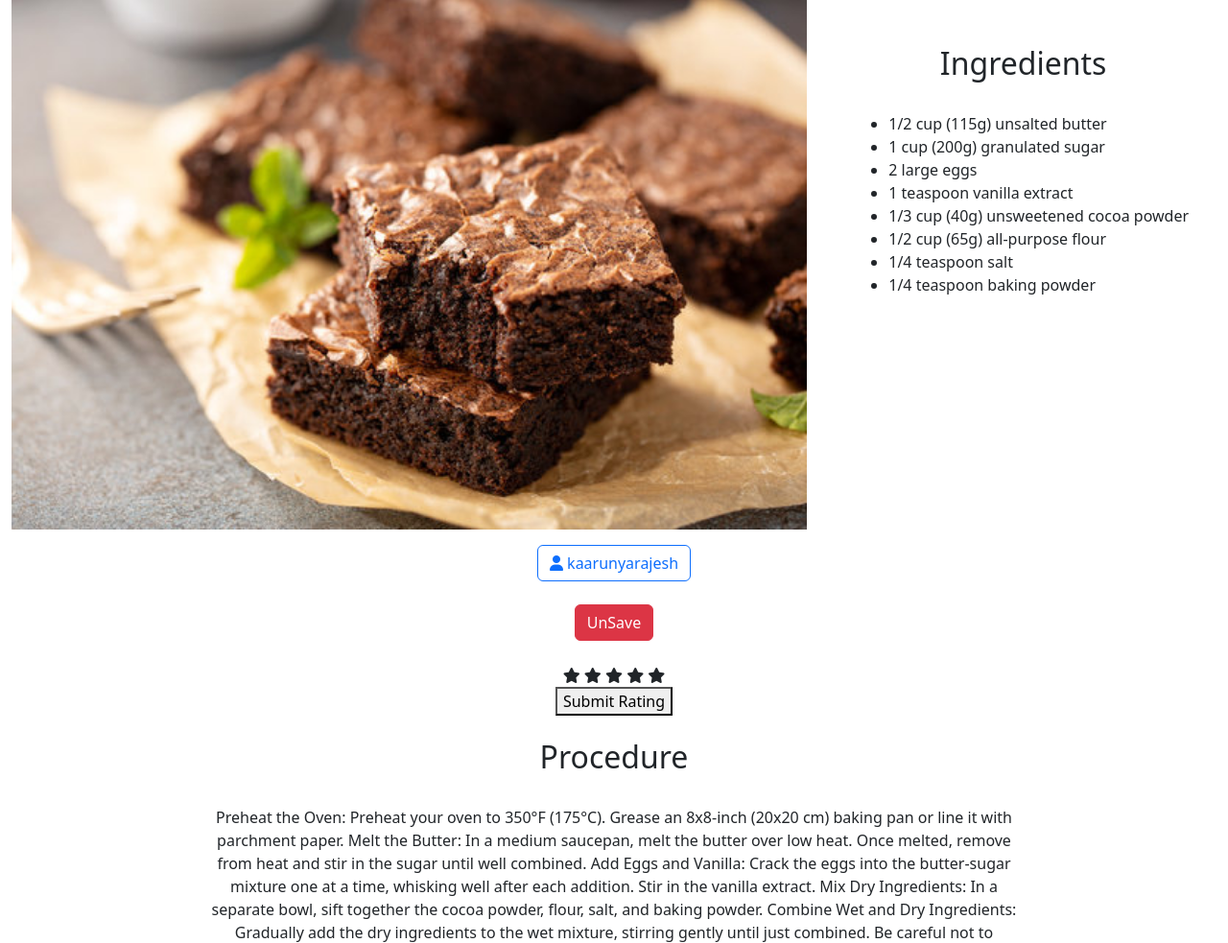
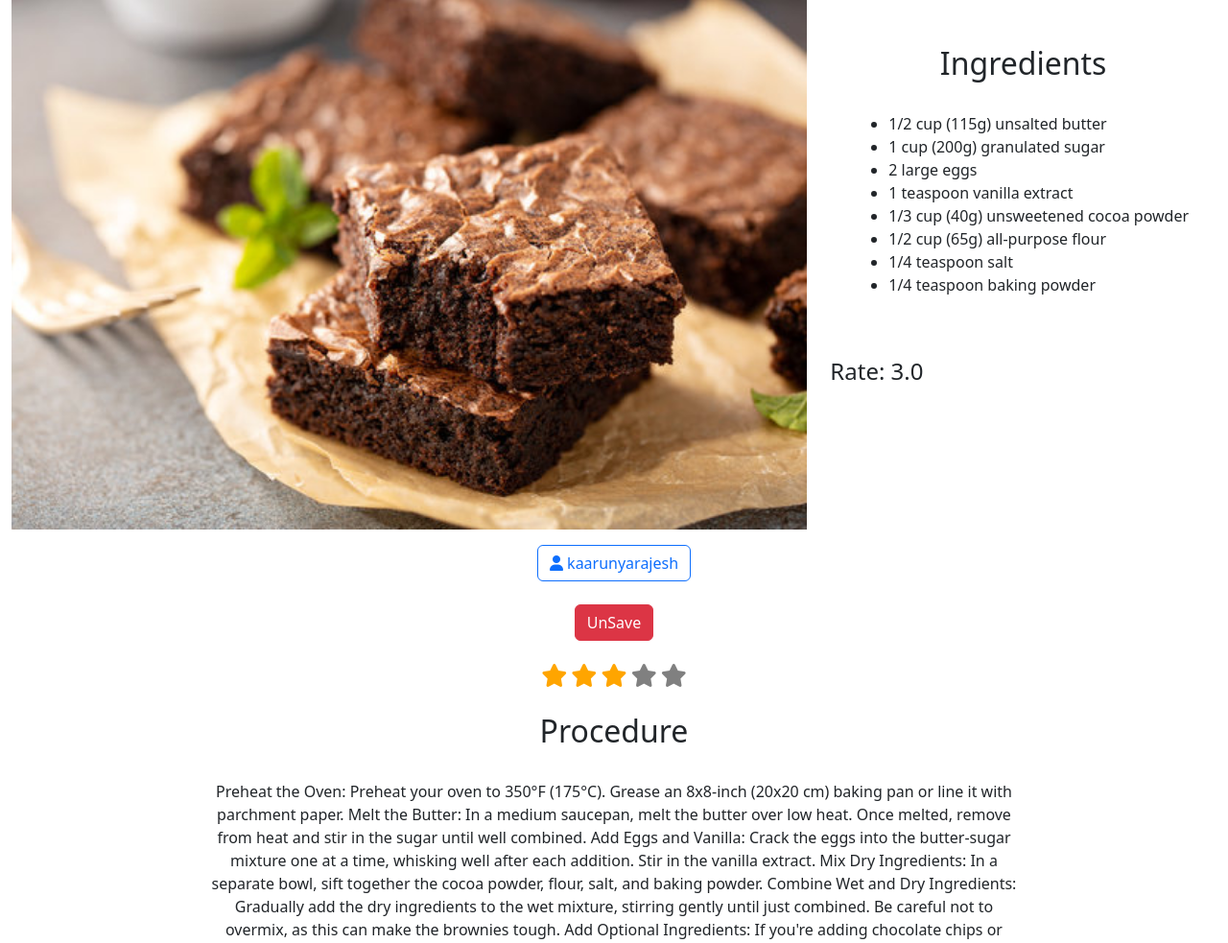
Before and after one commit to Kaarunyaaa/RecipeRide, a Django app: page /recipe/1/ in a window 1280 px wide. Shown: the part 70-1053 px from the top of the page at 96% size. Run offline with Django 4.2, Linux system fonts and the light colour scheme; a user stored in the database is signed in; data comes from the database, SQL or seed files in the repository; both versions use the stored data as it was after the commit; some libraries are stand-ins or nearby versions.

Commit message:
Completed rating system

```diff
--- a/recipe/urls.py
+++ b/recipe/urls.py
@@ -38,7 +38,8 @@ urlpatterns = [
     path('follow/<int:user_id>/', views.follow_user, name='follow_user'),
     path('save/<id>/', views.save,name='save'),
     path('saved_recipe/', views.view_saved),
-    path('following/',views.following,name='following')
+    path('following/',views.following,name='following'),
+    path('rate/<int:id>/<int:rate>/',views.rate,name='rate'),
 
 
 ]+ static(settings.STATIC_URL, document_root=settings.STATIC_ROOT)
--- a/recipeapp/forms.py
+++ /dev/null
@@ -1,7 +0,0 @@
-from django import forms
-from .models import Rating
-
-class RatingForm(forms.ModelForm):
-    class Meta:
-        model = Rating
-        fields = ['rating']
--- a/recipeapp/models.py
+++ b/recipeapp/models.py
@@ -62,12 +62,10 @@ class Saves(models.Model):
 class Rating(models.Model):
     user = models.ForeignKey(settings.AUTH_USER_MODEL, on_delete=models.CASCADE)
     recipe = models.ForeignKey(addrecipe, on_delete=models.CASCADE)
-    rating = models.DecimalField(
-        max_digits=2,  # Total number of digits (including decimal point)
-        decimal_places=1,  # Number of digits after the decimal point
+    rating = models.IntegerField(
         validators=[
-            MinValueValidator(0.0),
-            MaxValueValidator(5.0),
+            MinValueValidator(0),
+            MaxValueValidator(5),
         ]
     )
     class Meta:
--- a/recipeapp/views.py
+++ b/recipeapp/views.py
@@ -5,7 +5,6 @@ from django.contrib import messages
 from .models import CustomUser, addrecipe, Comment, Notification,Follow,Saves,Rating
 from .models import UserProfile
 from django.contrib.auth.models import User
-from .forms import RatingForm
 
 # Create your views here.
 def home(request):
@@ -80,7 +79,14 @@ def recipe(request, recipe_id):
     if Rating.objects.filter(user=request.user,recipe=recipe).exists():
         user_rating=Rating.objects.get(user=request.user,recipe=recipe)
 
-    form=RatingForm()
+    avgRate=None
+    if Rating.objects.filter(recipe=recipe).exists():
+        rating=Rating.objects.filter(recipe=recipe)
+        rate=0
+        for i in rating:
+            rate+=i.rating
+        avgRate=round(rate/len(rating),2)
+
     comments = recipe.comments.all()
     context = {
         'img':recipe.img,
@@ -90,9 +96,9 @@ def recipe(request, recipe_id):
         'comments': comments,
         'posted_by':recipe.user,
         'saveFlag':saveFlag,
-        'RatingForm':form,
         'user_rating':user_rating,
         'defaultRange':[1,2,3,4,5],
+        'avgRate':avgRate,
     }
     return render(request, 'recipe.html', context)
 
@@ -265,3 +271,14 @@ def following(request):
         'followed_accounts': followed_accounts,
     }
     return render(request, 'following.html',context)
+
+@login_required
+def rate(request,id,rate):
+    recipe=addrecipe.objects.get(id=id)
+    if Rating.objects.filter(user=request.user,recipe=recipe).exists():
+        a=Rating.objects.get(user=request.user,recipe=recipe)
+        a.rating=rate
+        a.save()
+    else:
+        Rating.objects.create(user=request.user,recipe=recipe,rating=rate)
+    return redirect('recipe',recipe.id)
--- a/template/recipe.html
+++ b/template/recipe.html
@@ -38,6 +38,19 @@
         padding: 10px;
         margin-bottom: 10px;
     }
+    a{
+
+        text-decoration: none;
+        color: inherit;
+        display: inline-block;
+        font-size: 0; /* Ensures no extra space between inline-blocks */
+    }
+    .checked {
+        color: orange;
+    }
+    .fa-star {
+        font-size: 24px; /* Adjust the size of the stars */
+    }
 </style>
 <body>
     <div class="container-fluid">
@@ -56,6 +69,10 @@
                     {% endfor %}
                     </ul>
                 </center>
+                <br><br>
+                    {% if avgRate != none %}
+                        <h4>Rate: {{ avgRate }}</h4>
+                    {% endif %}
             </div>
         </div>
     </div>
@@ -83,17 +100,13 @@
         </form>
        </div>
        <br>
-       <div>
+       <div style="color: grey;">
         {% for i in defaultRange %}
-            <span class="fa fa-star {% if user_rating and user_rating.rating >= i %}checked{% endif %}"></span>
+            <a href="{% url 'rate' recipe.id i %}">
+                <span class="fa fa-star {% if user_rating and user_rating.rating >= i %}checked{% endif %}"></span>
+            </a>
         {% endfor %}
-
-        <form method="post">
-            {% csrf_token %}
-            {{ form.as_p }}
-            <button type="submit">Submit Rating</button>
-        </form>
-       </div>
+    </div>
 
 </center>
 
```
Also changed, not shown: db.sqlite3, recipeapp/migrations/0015_alter_rating_rating.py (added).
